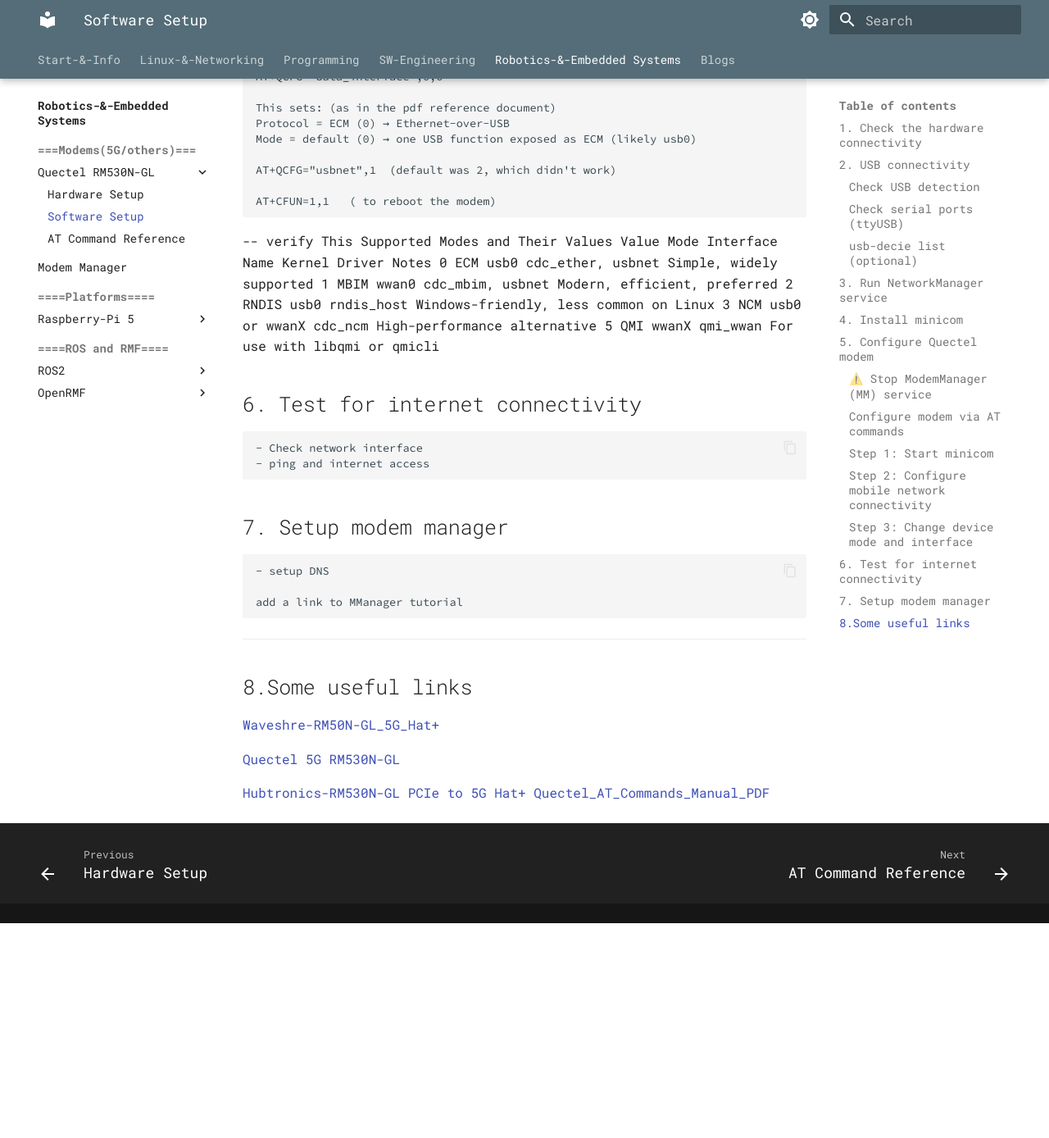
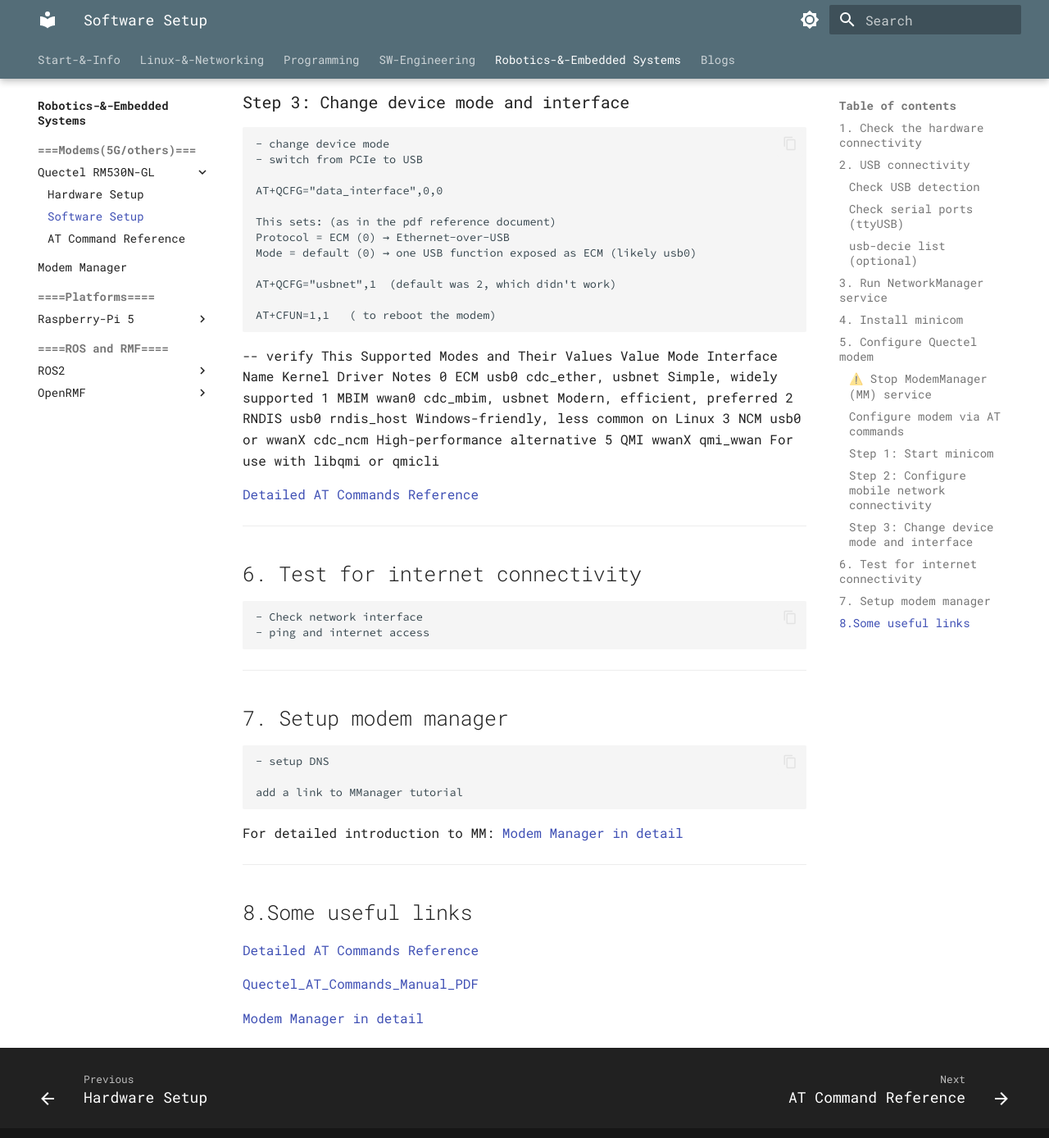
Before and after one commit to alohamujeeb/alohamujeeb.github.io, an MkDocs documentation site: the page built from docs/embsys-drobot/Quectel-RM530N-GL/02-sw-setup-pi5.md, in a window 1280 px wide and 1400 px high, scrolled down 4205 px. Shown: the top 1388 px of the window at 82% size. Built offline with MkDocs 1.6.1 and Material for MkDocs 9.7.7, drawn with Linux system fonts in a browser that asks for light colours; before the commit the page ends 5331 px from its top, so only the background shows below that; some of the changed text lies outside the part shown.

Commit message:
some changes

````diff
--- a/docs/embsys-drobot/Quectel-RM530N-GL/02-sw-setup-pi5.md
+++ b/docs/embsys-drobot/Quectel-RM530N-GL/02-sw-setup-pi5.md
@@ -34,7 +34,7 @@
 ```
 There appears a list of usb devices, and if quectel modem is detected, we should see an entry like this:
 ``` console
-**Quectel Wireless Solutions Co., Ltd. RM530N-GL**
+Quectel Wireless Solutions Co., Ltd. RM530N-GL
 ```
 ### Check serial ports (ttyUSB)
 ``` console
@@ -58,7 +58,7 @@
 ```
 Information about **Quectel and device model RM50N-GL** should be display (click to enlarge):
 
-<a href="images/usb-devices.jpeg" target="_blank">
+<a href="images/usb-devices.jpeg">
   <img src="images/usb-devices.jpeg" width="100" height="100"/>
 </a>
 
@@ -108,6 +108,13 @@
 
 ### ⚠️ Stop ModemManager (MM) service
 
+Type this to stop the service
+``` console
+sudo systemctl stop ModemManager
+```
+
+**Why?**
+
 To send AT commands to modem over mincom (which is dont for testing or some basic configuration), we have to stop the ModemManager service, because MM also uses same connection to send AT commands, and we'll encouter unwanted behaviour.
 
 ### Configure modem via AT commands
@@ -127,7 +134,6 @@
 ```
 sudo minicom -D /dev/ttyUSB2
 ```
-
 
 ### Step 2: Configure mobile network connectivity
 	under construction
@@ -171,26 +177,29 @@
 3	NCM	usb0 or wwanX	cdc_ncm	High-performance alternative
 5	QMI	wwanX	qmi_wwan	For use with libqmi or qmicli
 
+[Detailed AT Commands Reference](at-command-reference.md)
 
+---
 ## 6. Test for internet connectivity
 
 	- Check network interface
 	- ping and internet access
 
-
+---
 ## 7. Setup modem manager
 	- setup DNS
 
 	add a link to MManager tutorial
 
 
+For detailed introduction to MM:
+[Modem Manager in detail](../modem-manager.md)
 
 ---
 ## 8.Some useful links
 
-[Waveshre-RM50N-GL_5G_Hat+](https://www.waveshare.com/wiki/RM530N-GL_5G_HAT+#RM5xx_Series_Module)
+[Detailed AT Commands Reference](at-command-reference.md)
 
-[Quectel 5G RM530N-GL](https://www.quectel.com/product/5g-rm530n-gl/)
+[Quectel_AT_Commands_Manual_PDF](Quectel_RG520N&RG52xF&RG530F&RM520N&RM530N_Series_AT_Commands_Manual_V1.0.0_Preliminary_20220812.pdf)
 
-[Hubtronics-RM530N-GL PCIe to 5G Hat+](https://www.hubtronics.in/rm530n-gl-5g-hat-plus?srsltid=AfmBOor0o1-OiXnwroMSHIjHqa-Fa92hwIS_DCLU8MhuV3YA5WxNgYaD)
-[Quectel_AT_Commands_Manual_PDF](Quectel_RG520N&RG52xF&RG530F&RM520N&RM530N_Series_AT_Commands_Manual_V1.0.0_Preliminary_20220812.pdf)
+[Modem Manager in detail](../modem-manager.md)
````
Also changed, not shown: docs/embsys-drobot/Quectel-RM530N-GL/01-hw-setup-pi5.md (+13 -11 lines), docs/embsys-drobot/modem-manager.md (+7 -6 lines).
